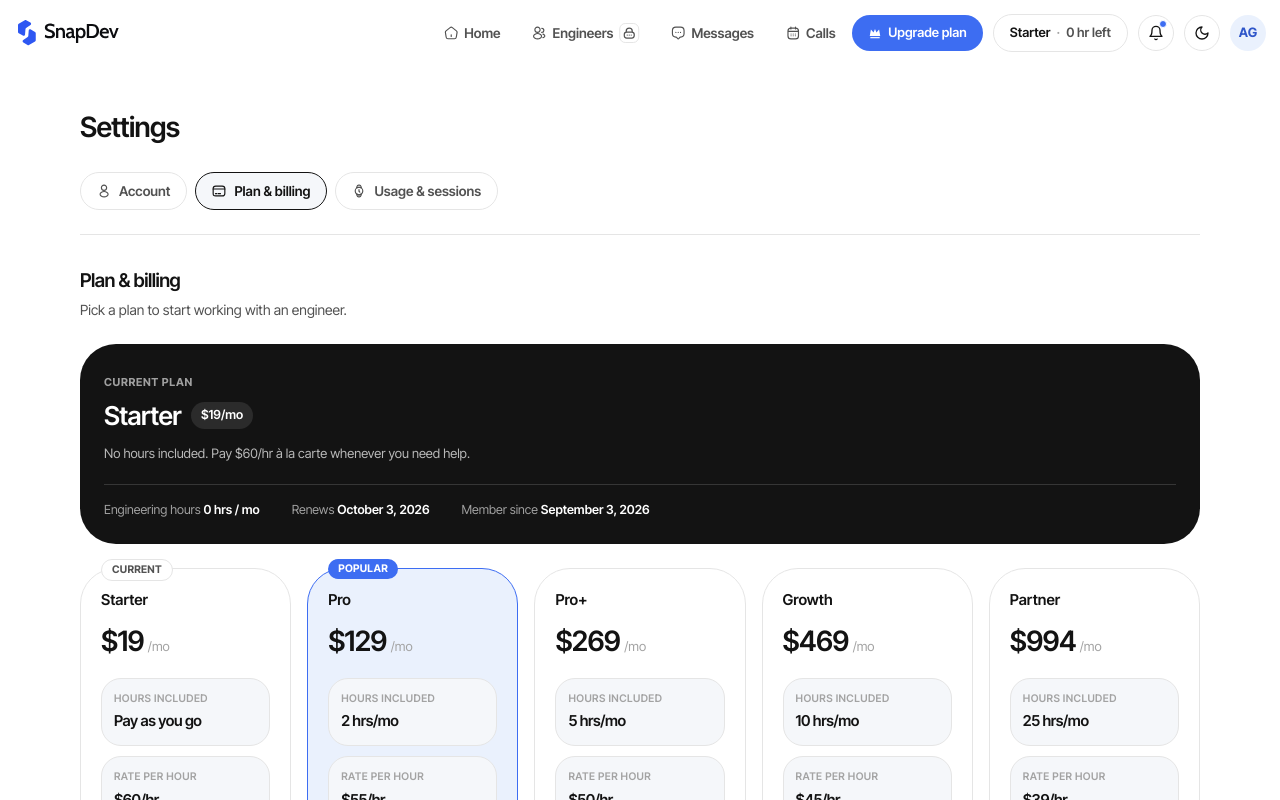
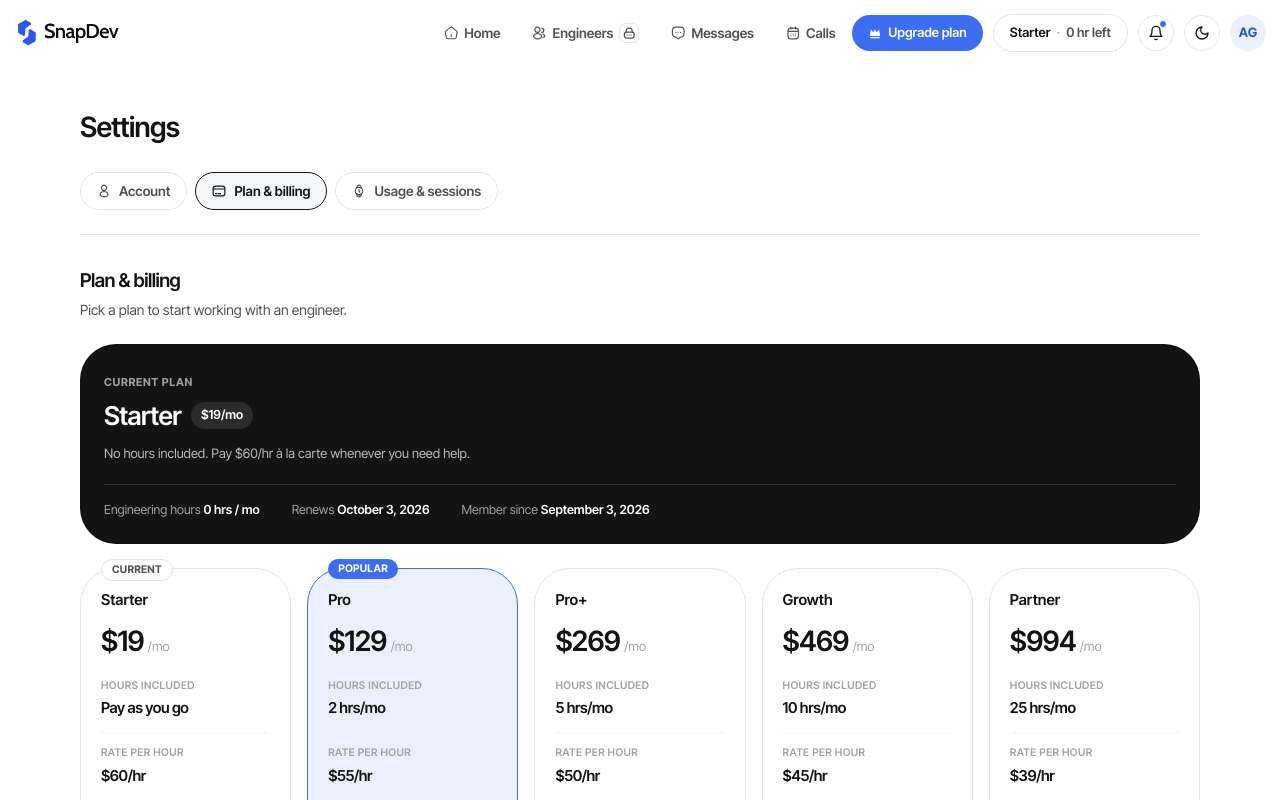
Before and after one commit to arbazghani-emberai/snapdev-site, a Next.js app: page /app/settings in a window 1280 px wide. Both pictures are taken after a click on the button "Plan & billing". Shown: the top 800 px of the page. Built offline with nearby package versions, Linux system fonts and the light colour scheme.

Commit message:
Replace plan card stat boxes with divider-separated rows

```diff
--- a/src/app/app/settings/page.tsx
+++ b/src/app/app/settings/page.tsx
@@ -381,8 +381,8 @@ function PlanTab() {
                 <span className="text-ink-3 text-[13px]">/mo</span>
               </div>
 
-              <div className="mt-4 flex flex-1 flex-col gap-2.5">
-                <div className="border-line bg-surface-2 rounded-md border p-3">
+              <div className="mt-4 flex flex-1 flex-col">
+                <div className="border-line-2 border-t py-3 first:border-t-0 first:pt-0">
                   <div className="text-ink-3 text-[10.5px] font-semibold tracking-[0.04em] uppercase">
                     Hours included
                   </div>
@@ -390,7 +390,7 @@ function PlanTab() {
                     {plan.hoursPerMonth > 0 ? `${plan.hoursPerMonth} hrs/mo` : "Pay as you go"}
                   </div>
                 </div>
-                <div className="border-line bg-surface-2 rounded-md border p-3">
+                <div className="border-line-2 border-t py-3 first:border-t-0 first:pt-0">
                   <div className="text-ink-3 text-[10.5px] font-semibold tracking-[0.04em] uppercase">
                     Rate per hour
                   </div>
```
